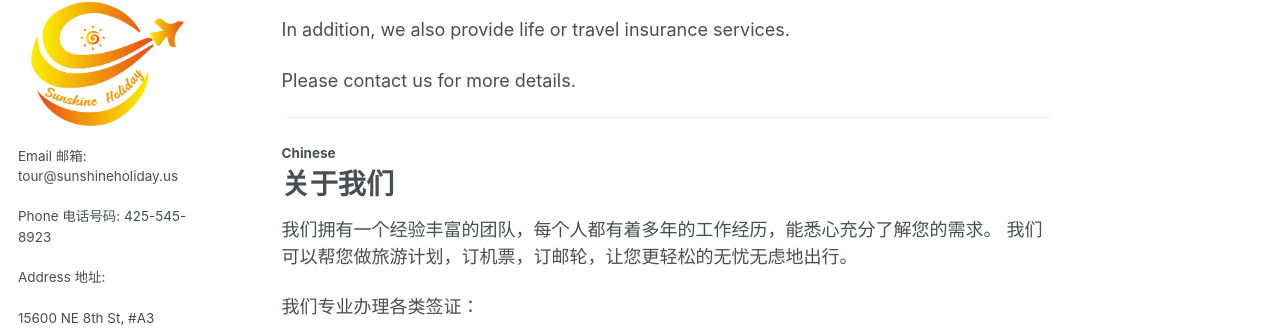
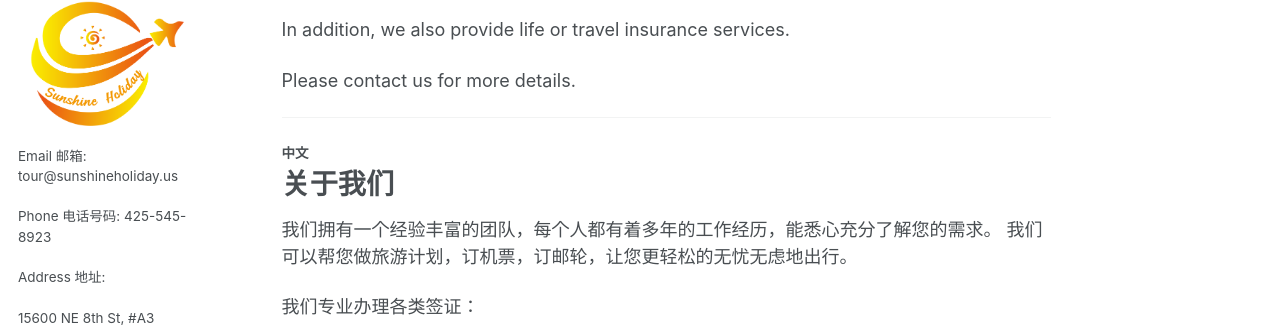
Before and after one commit to sunshineholidayus/web3, a Jekyll site: the page built from _pages/about.md, in a window 1280 px wide and 900 px high, scrolled down 823 px. Shown: the part 115-446 px from the top of the window. Built offline with Jekyll 4.4.1, drawn with Linux system fonts in a browser that asks for light colours.

Commit message:
Update about.md

```diff
--- a/_pages/about.md
+++ b/_pages/about.md
@@ -7,7 +7,7 @@
   - /about.html
 ---
 
-[English](#english) - [中文](#chinese)
+[English](#english) - [中文](#中文)
 
 ##### English
 
@@ -40,7 +40,7 @@
 
 ---
 
-##### Chinese
+##### 中文
 
 # 关于我们
 
```
